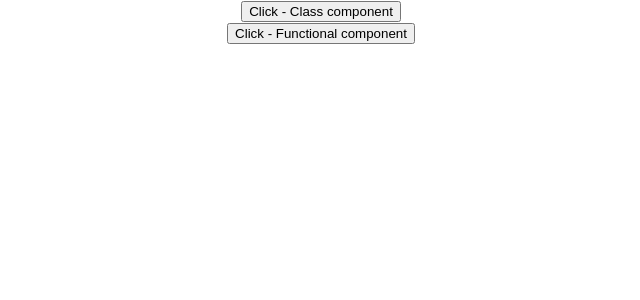
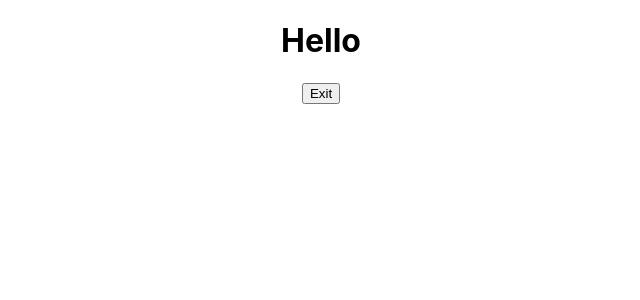
Before and after one commit to vkleer/react-app, a React (Create React App) app in the folder my-app/: page / in a window 1280 px wide. Shown: the top 300 px of the page, without its empty margins (319-959 px from the left). Built offline with nearby package versions, Linux system fonts and the light colour scheme.

Commit message:
Create EventBinding class component and define the handleClick method as an arrow function

```diff
--- a/my-app/src/App.js
+++ b/my-app/src/App.js
@@ -5,6 +5,7 @@
 import StatefulGreetingWithCallback from './components/StatefulGreetingWithCallback';
 import EventsClass from './components/EventsClass';
 import EventsFunctional from './components/EventsFunctional';
+import EventBinding from './components/EventBinding';
 
 function App() {
   return (
@@ -12,8 +13,9 @@
       {/* <FunctionalGreetingWithProps greeting="nice to meet you!" name="John" age="30" />
       <StatefulGreeting greeting="I'm a stateful class component!" name="John" /> */}
       {/* <StatefulGreetingWithCallback /> */}
-      <EventsClass />
-      <EventsFunctional />
+      {/* <EventsClass />
+      <EventsFunctional /> */}
+      <EventBinding />
     </div>
   );
 }
--- /dev/null
+++ b/my-app/src/components/EventBinding.js
@@ -0,0 +1,31 @@
+import React from "react"
+
+class EventBinding extends React.Component {
+
+    constructor(props) {
+        super(props);
+        this.state = {
+            introduction: "Hello",
+            buttonText: "Exit",
+        };
+    }
+
+    handleClick = () => {
+        this.setState({
+            introduction: "Goodbye!",
+            buttonText: "Enter",
+        });
+        console.log(this.state.introduction);
+    }
+
+    render() {
+        return (
+            <div>
+                <h1>{this.state.introduction}</h1>
+                <button onClick={this.handleClick}>{this.state.buttonText}</button>
+            </div>
+        )
+    }
+}
+
+export default EventBinding;
```
